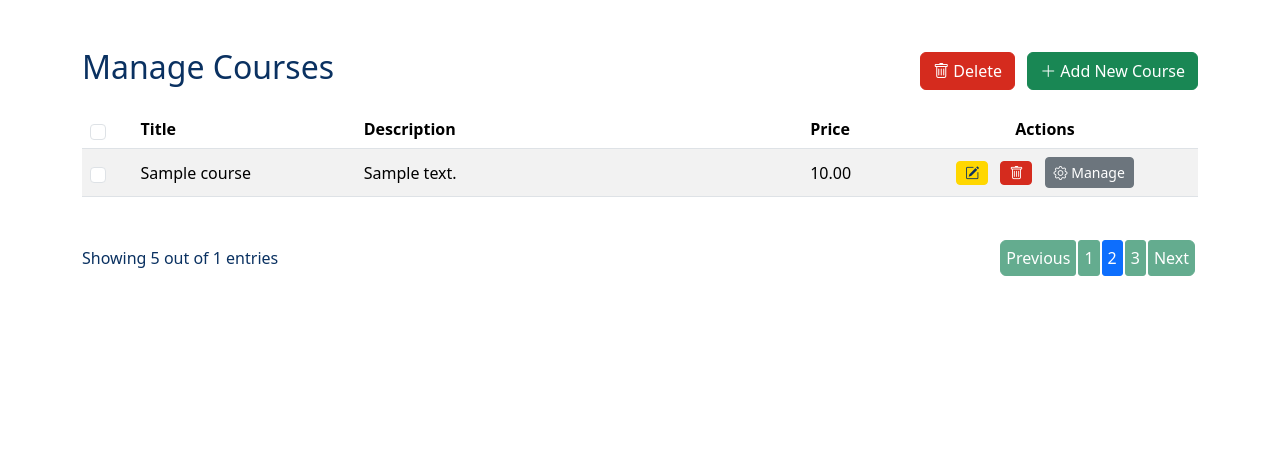
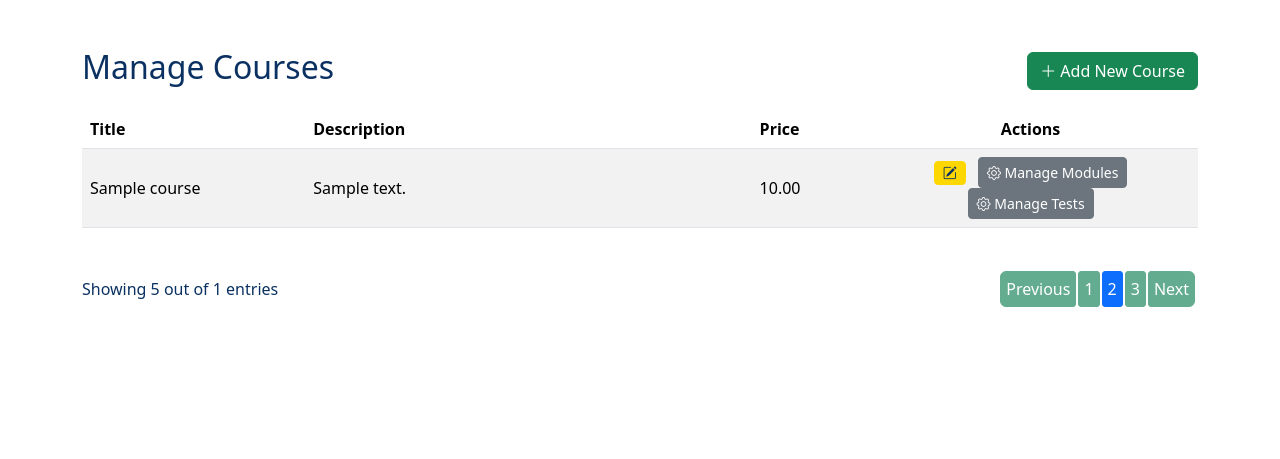
Before and after one commit to itsuldana/site, a Django app: page /auth/manage/courses/ in a window 1280 px wide. Shown: the part 88-547 px from the top of the page. Run offline with Django 4.2, Linux system fonts and the light colour scheme; a user stored in the database is signed in; tables that the repository leaves empty hold one stand-in row (values such as "Sample post"); parts of the project's set-up code (start-up, migrations or seed data) failed here and were passed over; some libraries are stand-ins or nearby versions.

Commit message:
изменения форм

```diff
--- a/source/accounts/templates/manage/manage_courses.html
+++ b/source/accounts/templates/manage/manage_courses.html
@@ -10,9 +10,6 @@
             <div class="d-flex justify-content-between align-items-center mb-3">
                 <h2>{% trans "Manage Courses" %}</h2>
                 <div>
-                    <a href="#" class="btn btn-danger me-2">
-                        <i class="bi bi-trash"></i> {% trans "Delete" %}
-                    </a>
                     <a href="{% url 'course_create' %}" class="btn btn-success">
                         <i class="bi bi-plus-lg"></i> {% trans "Add New Course" %}
                     </a>
@@ -23,21 +20,15 @@
                 <table class="table table-striped table-hover align-middle">
                     <thead class="bg-dark-blue text-white">
                         <tr>
-                            <th scope="col">
-                                <input type="checkbox" class="form-check-input">
-                            </th>
                             <th scope="col" style="width: 20%;">{% trans "Title" %}</th>
                             <th scope="col" style="width: 40%;">{% trans "Description" %}</th>
-                            <th scope="col">{% trans "Price" %}</th>
-                            <th scope="col" class="text-center">{% trans "Actions" %}</th>
+                            <th scope="col" style="width: 10%;">{% trans "Price" %}</th>
+                            <th scope="col" style="width: 30%;" class="text-center">{% trans "Actions" %}</th>
                         </tr>
                     </thead>
                     <tbody>
                         {% for course in courses %}
                         <tr>
-                            <td>
-                                <input type="checkbox" class="form-check-input">
-                            </td>
                             <td>{{ course.title }}</td>
                             <td>{{ course.description }}</td>
                             <td>{{ course.price }}</td>
@@ -45,11 +36,11 @@
                                 <a href="{% url 'course_edit' course.pk %}" class="btn btn-warning btn-sm me-2">
                                     <i class="bi bi-pencil-square"></i>
                                 </a>
-                                <a href="#" class="btn btn-danger btn-sm me-2">
-                                    <i class="bi bi-trash"></i>
+                                <a href="{% url 'manage_modules' course.pk %}" class="btn btn-secondary btn-sm">
+                                    <i class="bi bi-gear"></i> {% trans "Manage Modules" %}
                                 </a>
-                                <a href="{% url 'manage_modules' course.pk %}" class="btn btn-secondary btn-sm">
-                                    <i class="bi bi-gear"></i> {% trans "Manage" %}
+                                <a href="#" class="btn btn-secondary btn-sm">
+                                    <i class="bi bi-gear"></i> {% trans "Manage Tests" %}
                                 </a>
                             </td>
                         </tr>
--- a/source/accounts/templates/manage/manage_modules.html
+++ b/source/accounts/templates/manage/manage_modules.html
@@ -34,9 +34,6 @@
                                 <a href="{% url 'module_edit' module.pk %}" class="btn btn-warning btn-sm me-2">
                                     <i class="bi bi-pencil-square"></i>
                                 </a>
-                                <a href="#" class="btn btn-danger btn-sm me-2">
-                                    <i class="bi bi-trash"></i>
-                                </a>
                                 <a href="{% url 'manage_lessons' module.pk %}" class="btn btn-secondary btn-sm">
                                     <i class="bi bi-gear"></i> {% trans "Manage" %}
                                 </a>
--- a/source/webapp/forms.py
+++ b/source/webapp/forms.py
@@ -16,7 +16,7 @@ class CourseForm(forms.ModelForm):
 class CourseModuleForm(forms.ModelForm):
     class Meta:
         model = Module
-        fields = ['title', 'description', 'position']
+        fields = ['title', 'description', 'position', 'is_active']
 
 
 class LessonForm(forms.ModelForm):
@@ -29,7 +29,7 @@ class LessonForm(forms.ModelForm):
 
     class Meta:
         model = Lesson
-        fields = ['title', 'small_description','content', 'video_url', 'creator']
+        fields = ['title', 'small_description','content', 'video_url', 'creator', 'is_active']
 
 
 class TestForm(forms.Form):
--- a/source/webapp/models/lessons.py
+++ b/source/webapp/models/lessons.py
@@ -57,6 +57,11 @@ class Lesson(models.Model):
         blank=True,
         verbose_name="Длительность видео"
     )
+    is_active = models.BooleanField(
+        default=True,
+        null=False,
+        verbose_name="Активен"
+    )
     creator = models.ForeignKey(
         CustomUser,
         on_delete=models.CASCADE,
--- a/source/webapp/models/module.py
+++ b/source/webapp/models/module.py
@@ -24,6 +24,11 @@ class Module(models.Model):
     )
     position = models.PositiveIntegerField(
         verbose_name="Position"
+    )
+    is_active = models.BooleanField(
+        default=True,
+        null=False,
+        verbose_name="Активен"
     )
     created_at = models.DateTimeField(
         auto_now_add=True,
--- a/source/webapp/views/course.py
+++ b/source/webapp/views/course.py
@@ -40,7 +40,7 @@ class CoursePaidListView(ListView):
         ).order_by('-purchase_date').values_list('course_id', flat=True)
 
         # Фильтруем только оплаченные курсы
-        queryset = Course.objects.filter(id__in=paid_courses_ids, is_deleted=False)
+        queryset = Course.objects.filter(id__in=paid_courses_ids, is_active=True)
         return queryset
 
 
```
Also changed, not shown: source/uploads/course_images/holm_gazon_nebo_148266_1920x1080.jpg, source/webapp/migrations/0001_initial.py.
